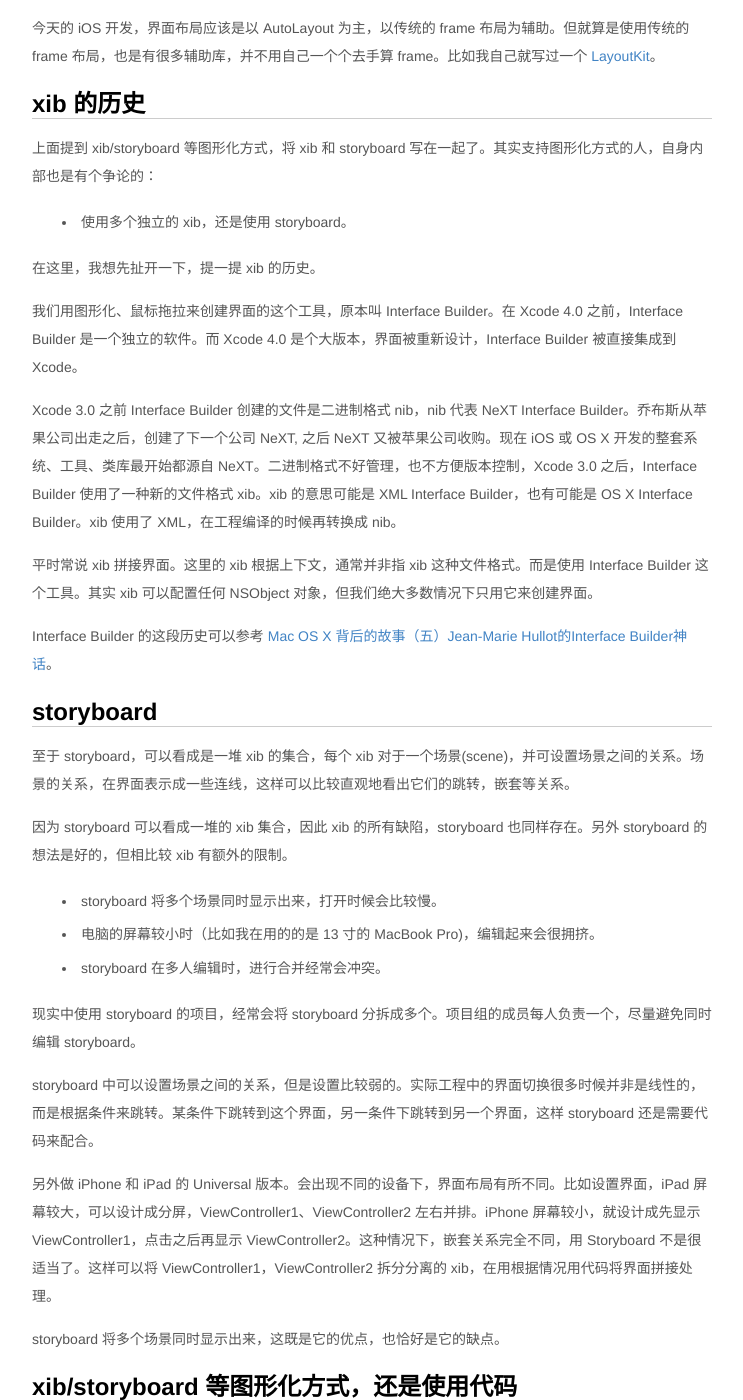
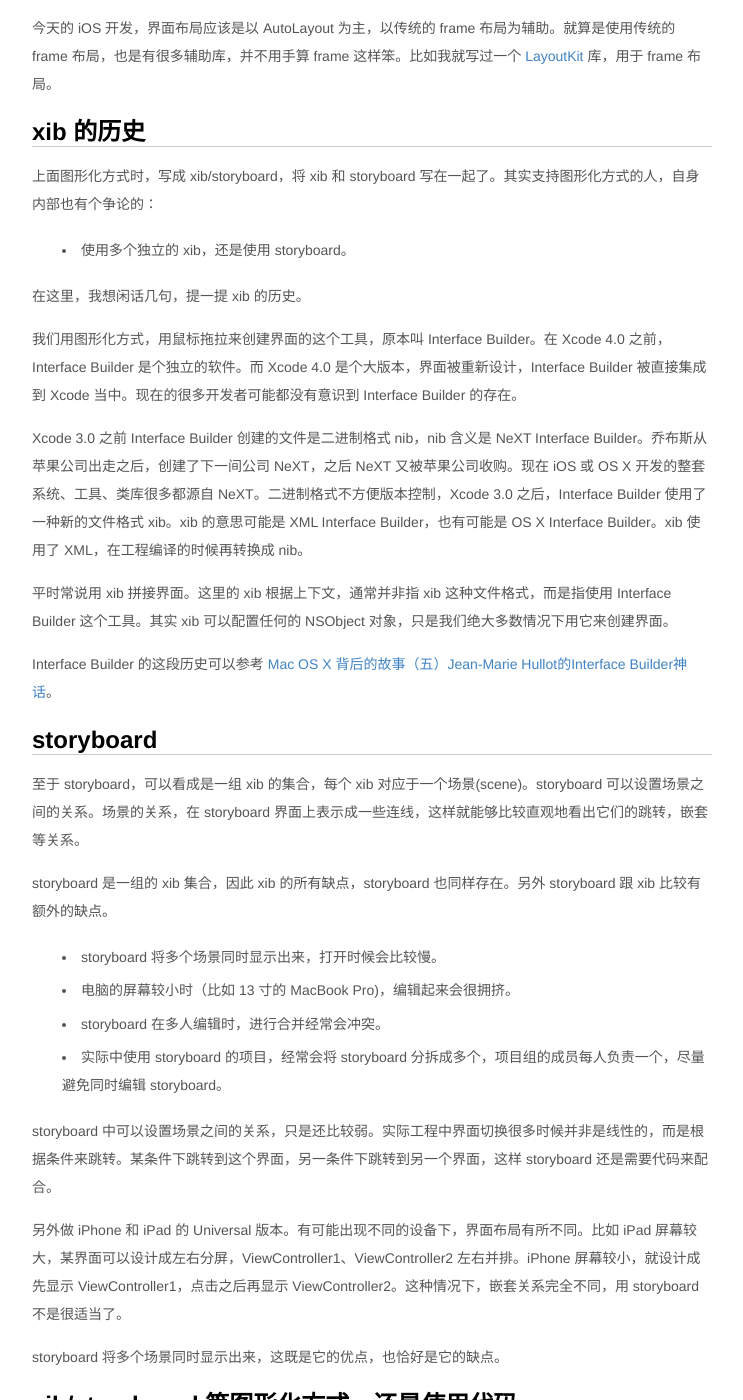
Before and after one commit to jzpangpang/hjcapple.github.com, a Jekyll site: the page built from _posts/2016-04-21-ios-make-ui.md, in a window 1280 px wide and 1400 px high, scrolled down 1025 px. Shown: the whole window, without its empty margins (268-1011 px from the left). Built offline with Jekyll 4.4.1, drawn with Linux system fonts in a browser that asks for light colours; nearby versions of some CDN libraries; some of the changed text lies outside the part shown.

Commit message:
修改文章

```diff
--- a/_posts/2016-04-21-ios-make-ui.md
+++ b/_posts/2016-04-21-ios-make-ui.md
@@ -4,124 +4,125 @@
 published: true
 ---
 
-开发 iOS 程序，搭建界面是避免不了的。到底应该怎么搭建界面呢？到现在还是一直争论不休。主要有两个争论：
+开发 iOS 程序，应该采用什么方式来搭建界面呢？这问题到现在还是争论不休。主要有两个争论：
 
 * 使用 xib/storyboard 这样的图形化方式搭建界面，还是使用代码。
 * 界面布局，是使用传统 frame 布局，还是使用 AutoLayout 设置约束。
 
 上面两个争论是相互独立的。使用代码可以选择 frame 布局或 AutoLayout。使用 xib/storyboard，同样也可以选择 frame 布局或 AutoLayout。
 
-但我发现，似乎很多人都搞不清楚这个相互独立的关系。他们会认为 AutoLayout 只能在 xib/storyboard 中使用，使用代码就只能用最原始的 frame 布局。从而有类似的问题，iPhone 有各种尺寸，是不是 iOS 已经不应该使用代码去手写界面了？
+但我发现，似乎很多人都搞不清楚这个相互独立的关系。他们认为 AutoLayout 只能在 xib/storyboard 中使用，使用代码就只能用最原始的 frame 布局。从而有类似的疑问，iPhone 有各种尺寸，是不是 iOS 开发中不应该使用代码去手写界面了？
 
 ## frame 布局还是 AutoLayout
 
-这个争论到今天算是慢慢消停了。iPhone 的屏幕已经有多种尺寸，应该优先采用 AutoLayout。只是 AutoLayout 也有缺陷，如：
+这个争论到今天逐渐消停了，大家慢慢达成共识，iPhone 的屏幕已经有多种尺寸，应该优先采用 AutoLayout。只是 AutoLayout 也有缺点，如：
 
 * 没有占位符，导致一些界面需要使用看不见的 view 作为占位。
 * 某些很常见的界面布局，比如等间距，用 AutoLayout 难以表述。
 * 需要配置很多约束，而约束设置比较繁琐。
-* 需要根据约束去求解真正的位置，某些场合下会有性能问题。比如稍微复杂一点的 TableViewCell。
+* 需要根据约束去求解真正的位置，这种约束求解相比于 frame 布局是比较耗时的，某些场合下会有性能问题。比如复杂的 TableViewCell。
 
-分析某样东西的时候，应该同时分析优缺点，只要优点大于缺点，这样东西就是有价值的。AutoLayout 有缺陷，在某些场合下需要注意，但整体上看 AutoLayout 是很有价值了。
+分析某样东西的时候，应该同时分析优缺点，只要优点大于缺点，这样东西就是有价值的。AutoLayout 有缺点，在某些场合下需要注意，但整体上看 AutoLayout 是很有价值了。
 
-今天的 iOS 开发，界面布局应该是以 AutoLayout 为主，以传统的 frame 布局为辅助。但就算是使用传统的 frame 布局，也是有很多辅助库，并不用自己一个个去手算 frame。比如我自己就写过一个 [LayoutKit](https://github.com/hjcapple/LayoutKit)。
+今天的 iOS 开发，界面布局应该是以 AutoLayout 为主，以传统的 frame 布局为辅助。就算是使用传统的 frame 布局，也是有很多辅助库，并不用手算 frame 这样笨。比如我就写过一个 [LayoutKit](https://github.com/hjcapple/LayoutKit) 库，用于 frame 布局。
 
 ## xib 的历史
 
-上面提到 xib/storyboard 等图形化方式，将 xib 和 storyboard 写在一起了。其实支持图形化方式的人，自身内部也是有个争论的：
+上面图形化方式时，写成 xib/storyboard，将 xib 和 storyboard 写在一起了。其实支持图形化方式的人，自身内部也有个争论的：
 
 * 使用多个独立的 xib，还是使用 storyboard。
 
-在这里，我想先扯开一下，提一提 xib 的历史。
+在这里，我想闲话几句，提一提 xib 的历史。
 
-我们用图形化、鼠标拖拉来创建界面的这个工具，原本叫 Interface Builder。在 Xcode 4.0 之前，Interface Builder 是一个独立的软件。而 Xcode 4.0 是个大版本，界面被重新设计，Interface Builder 被直接集成到 Xcode。
+我们用图形化方式，用鼠标拖拉来创建界面的这个工具，原本叫 Interface Builder。在 Xcode 4.0 之前，Interface Builder 是个独立的软件。而 Xcode 4.0 是个大版本，界面被重新设计，Interface Builder 被直接集成到 Xcode 当中。现在的很多开发者可能都没有意识到 Interface Builder 的存在。
 
-Xcode 3.0 之前 Interface Builder 创建的文件是二进制格式 nib，nib 代表 NeXT Interface Builder。乔布斯从苹果公司出走之后，创建了下一个公司 NeXT, 之后 NeXT 又被苹果公司收购。现在 iOS 或 OS X 开发的整套系统、工具、类库最开始都源自 NeXT。二进制格式不好管理，也不方便版本控制，Xcode 3.0 之后，Interface Builder 使用了一种新的文件格式 xib。xib 的意思可能是 XML Interface Builder，也有可能是 OS X Interface Builder。xib 使用了 XML，在工程编译的时候再转换成 nib。
+Xcode 3.0 之前 Interface Builder 创建的文件是二进制格式 nib，nib 含义是 NeXT Interface Builder。乔布斯从苹果公司出走之后，创建了下一间公司 NeXT，之后 NeXT 又被苹果公司收购。现在 iOS 或 OS X 开发的整套系统、工具、类库很多都源自 NeXT。二进制格式不方便版本控制，Xcode 3.0 之后，Interface Builder 使用了一种新的文件格式 xib。xib 的意思可能是 XML Interface Builder，也有可能是 OS X Interface Builder。xib 使用了 XML，在工程编译的时候再转换成 nib。
 
-平时常说 xib 拼接界面。这里的 xib 根据上下文，通常并非指 xib 这种文件格式。而是使用 Interface Builder 这个工具。其实 xib 可以配置任何 NSObject 对象，但我们绝大多数情况下只用它来创建界面。
+平时常说用 xib 拼接界面。这里的 xib 根据上下文，通常并非指 xib 这种文件格式，而是指使用 Interface Builder 这个工具。其实 xib 可以配置任何的 NSObject 对象，只是我们绝大多数情况下用它来创建界面。
 
 Interface Builder 的这段历史可以参考 [Mac OS X 背后的故事（五）Jean-Marie Hullot的Interface Builder神话](http://news.cnblogs.com/n/124292/)。
 
 ## storyboard
 
-至于 storyboard，可以看成是一堆 xib 的集合，每个 xib 对于一个场景(scene)，并可设置场景之间的关系。场景的关系，在界面表示成一些连线，这样可以比较直观地看出它们的跳转，嵌套等关系。
+至于 storyboard，可以看成是一组 xib 的集合，每个 xib 对应于一个场景(scene)。storyboard 可以设置场景之间的关系。场景的关系，在 storyboard 界面上表示成一些连线，这样就能够比较直观地看出它们的跳转，嵌套等关系。
 
-因为 storyboard 可以看成一堆的 xib 集合，因此 xib 的所有缺陷，storyboard 也同样存在。另外 storyboard 的想法是好的，但相比较 xib 有额外的限制。
+storyboard 是一组的 xib 集合，因此 xib 的所有缺点，storyboard 也同样存在。另外 storyboard 跟 xib 比较有额外的缺点。
 
 * storyboard 将多个场景同时显示出来，打开时候会比较慢。
-* 电脑的屏幕较小时（比如我在用的的是 13 寸的 MacBook Pro)，编辑起来会很拥挤。
+* 电脑的屏幕较小时（比如 13 寸的 MacBook Pro)，编辑起来会很拥挤。
 * storyboard 在多人编辑时，进行合并经常会冲突。
+* 实际中使用 storyboard 的项目，经常会将 storyboard 分拆成多个，项目组的成员每人负责一个，尽量避免同时编辑 storyboard。
 
-现实中使用 storyboard 的项目，经常会将 storyboard 分拆成多个。项目组的成员每人负责一个，尽量避免同时编辑 storyboard。
+storyboard 中可以设置场景之间的关系，只是还比较弱。实际工程中界面切换很多时候并非是线性的，而是根据条件来跳转。某条件下跳转到这个界面，另一条件下跳转到另一个界面，这样 storyboard 还是需要代码来配合。
 
-storyboard 中可以设置场景之间的关系，但是设置比较弱的。实际工程中的界面切换很多时候并非是线性的，而是根据条件来跳转。某条件下跳转到这个界面，另一条件下跳转到另一个界面，这样 storyboard 还是需要代码来配合。
-
-另外做 iPhone 和 iPad 的 Universal 版本。会出现不同的设备下，界面布局有所不同。比如设置界面，iPad 屏幕较大，可以设计成分屏，ViewController1、ViewController2 左右并排。iPhone 屏幕较小，就设计成先显示 ViewController1，点击之后再显示 ViewController2。这种情况下，嵌套关系完全不同，用 Storyboard 不是很适当了。这样可以将 ViewController1，ViewController2 拆分分离的 xib，在用根据情况用代码将界面拼接处理。
+另外做 iPhone 和 iPad 的 Universal 版本。有可能出现不同的设备下，界面布局有所不同。比如 iPad 屏幕较大，某界面可以设计成左右分屏，ViewController1、ViewController2 左右并排。iPhone 屏幕较小，就设计成先显示 ViewController1，点击之后再显示 ViewController2。这种情况下，嵌套关系完全不同，用 storyboard 不是很适当了。
 
 storyboard 将多个场景同时显示出来，这既是它的优点，也恰好是它的缺点。
 
 ## xib/storyboard 等图形化方式，还是使用代码
 
-我试过使用多个 xib，试过使用 storyboard，也试过使用代码。最后我采用的方案是：以代码为主，使用 xib 作为辅助，但不使用 storyboard。很多人可能不认同，先不要着急反驳，让我先说说我的理由。我也没有打算说服其它人，或者以后我的观点又会改变。
+我试过使用多个 xib，试过使用 storyboard，也试过使用代码。最后我采用的方案是：以代码为主，使用 xib 作为辅助，但不使用 storyboard。很多人可能不认同，先不要着急反驳，让我先说说我的理由。我也没有打算说服其它人。
 
 对于编程（包括界面编程），我有 3 个基本观念。
 
-* 编程，应该是批量解决问题。
+* 编程，应该追求批量解决问题。
 * 编程，应该追求复用。
 * 编程，应该追求容易修改。
 
-追求批量解决问题、并可以复用，这样你的工作就可以越做越快，可能最开始会慢一点，但会越来越快。
+追求批量解决问题、并可以复用，这样你的工作才可以越做越快，最开始会慢一点，但会越来越快。
 
-而一个项目随着时间推移，需求是肯定会变的。有些人追求预测准确，要一开始就去估计未来的变化。我相信有些人可以预测到将来的需求，只是这些人都是天才，我这种凡人根本就学不来。因此我追求的并非预测准确，而是当变化来临的时候，可以更容易修改。这种思路的不同，就会导致行为的不同。比如我不会花太多时间去定义需求，而只要有一个大方向就可以动手。这样我可以一开始写的很简单，之后再根据需求不断重构调整。
+而一个项目随着时间推移，需求是肯定会变的。就算怎么咒骂，需求还是会变。有些人追求预测准确，一开始就去估计未来的需求。我相信有些人可以预测到将来的变化，只是这些人都是天才，我这种凡人根本就学不来。因此我追求的并非预测准确，而是当变化来临的时候，可以更容易修改。这种思路的不同，就会导致行为的不同。比如我不会花太多时间去定义需求，而只要有一个大方向就可以动手，之后再根据需求不断重构调整。
 
-而使用 xib/storyboard 的图形化方式，经常会跟这三个基本观点相违背的。
+而使用 xib/storyboard 的这种图形化方式，经常会跟这三个基本观点相违背的。
 
-xib/storyboard 不可以批量解决问题。比如我有 N 个界面，需要换字体颜色，这样就需要改动 N 次。
+xib/storyboard 不可以批量解决问题。比如我有 N 个界面，需要换字体颜色，就需要改动 N 次。
 
-xib/storyboard 搭建的界面也不可以复用。粒度越大的东西越难复用，粒度越少的东西越容易复用。某个按钮，某个 view，某种基本布局，是很容易复用的，而xib/storyboard 拼接的大界面就难复用，并且 storyboard 比 xib 更难复用。
+xib/storyboard 搭建的界面难以复用。粒度越大的东西越难复用，粒度越少的东西越容易复用。某个按钮，某个 view，某种基本布局，是很容易复用的，而xib/storyboard 拼接的大界面就难复用，并且 storyboard 比 xib 更难复用。
 
-编程时候，一些有经验的人往往会将代码分拆比较细碎，再组合起来。就如同先生成一些小积木块，再拼接成一些大的积木块，一层层拼接上去。而在一些新手看来，这些代码会难以理解。新手倾向于一上来就做一个不可分解的一大块，觉得这样才是好的。新手往往会将好代码改坏了，而自己完全不知道。
+有些人可能会说，界面本身就不能复用。但使用代码的话，界面基本元素，比如色调、字体、线条、阴影、按钮等等是可以复用的，另外界面的约束设置也是可以复用的。但使用 xib/storyboard，所有的界面元素往往需要一个个重新设置，这样就基本不能复用了。
 
-至于容易修改，这个跟批量解决问题其实是有点重复的。假如修改时需要改动 N 次，本身就不容易修改。而就算是同一个界面，使用 xib/storyboard 配置约束之后，那些约束也是很难改动的。比如有 3 个按钮，配置好约束，但需要在中间插入一个按钮，改成 4 个按钮，往往再要折腾一阵子。另外接手他人的 xib/storyboard 文件进行修改，很难弄清楚它的约束关系，往往接手的时候往往会将约束全部删掉，再自己动手重新配置一遍。
+插一段闲话，编程时候，一些有经验的人往往会将代码分拆比较细碎，再组合起来。就如同先生成一些小积木块，再拼接成一些大的积木块，一层层拼接上去。而在一些新手看来，这些代码会难以理解。新手倾向于一上来就做一个不可分解的一大块，觉得这样才是好的。新手往往会将好代码改坏了，而自己完全不知道。
 
-xib/storyboard 用来验证想法做一些原型，或者做一些基本不会改动 Demo 时。但对于一个需要一直维护，经常改动的项目，会越来越慢。
+至于容易修改，这个跟批量解决问题其实是有点重复的。假如修改时需要改动 N 次，本身就不容易修改。而就算是同一个界面，使用 xib/storyboard 配置约束之后，那些约束也是很难改动的。比如有 3 个按钮，配置好约束，但需要在中间插入一个按钮，改成 4 个按钮，往往要折腾一阵子。另外接手他人的 xib/storyboard 文件进行修改，很难弄清楚它的约束关系，往往接手的时候往往会将约束全部删掉，再自己动手重新配置一遍。
 
-因此我不太喜欢 xib/storyboard 等图形化方式来拼接界面，而使用代码。有时也用 xib 来辅佐。但我只用 xib 来设置控件的样式了，比如字体、颜色、文字之类，之后再用代码来设置 AutoLayout 的约束。
+xib/storyboard 用来验证想法，做一些基本不会变动的原型，会很快捷方便。但对于一个需要一直维护，经常改动的项目，其实并不会比代码快。
+
+因此我不太喜欢 xib/storyboard 来搭建界面，而喜欢使用代码。有时也用 xib 来辅佐。但我只用 xib 来设置控件的样式了，比如字体、颜色、文字之类，之后再用代码来设置 AutoLayout 的约束。
 
 ## 图形化
 
-有些人总推荐图形化，而排斥写代码，他们觉得这样简单。但到底什么是简单呢？不少人认为简单就是直观，不用思考，一看就会了。而我自己认为，简单是指行为一致，绝少或者没有例外情况。对于我来说，简单的东西可以是不直观的，可能需要学习，但一旦学会了，就可以无差别地处理一大堆问题。
+有些人总盲目推荐图形化，而排斥写代码，他们觉得这样简单。但到底什么是简单呢？不少人认为简单就是直观，不用思考，一看就会了。而我认为，简单是指行为一致，绝少或者没有例外情况。简单的东西可以是不直观的，可能需要学习，但一旦学会了，就可以无差别地处理一大堆问题。
 
-因此图形化的东西并非一定是简单，代码也并非一定是复杂的。
+因此图形化的东西并非一定是简单的，代码也并非一定是复杂的。
 
-我并非反对图形化，只是不喜欢用鼠标在 xib 界面上拖拉约束。这样做很傻很慢，并很不灵活。我甚至觉得 xib 在 AutoLayout 时代，用鼠标拖拉约束，已经走入了歧途。
+我并非反对图形化，只是觉得用鼠标在 xib 界面上拖拉约束，这样做很傻很慢，并很不灵活。我甚至觉得 xib 在 AutoLayout 时代，用鼠标拖拉约束，已经走入了歧途。
 
-很多人想象中的图形化工具，就是不用写代码，这些工具生成大量的配置文件，就为了避免人们写代码。他们似乎觉得用写代码就是落后和原始的。但实际上在 iOS 界面开发中，写代码根本不是一个问题。最主要问题是，写代码到真正可以预览的时间太长了。更应该关注的是如何缩小代码到预览的反馈过程，而不是排斥代码。
+很多人一听说图形化工具，第一反应就是不用写代码。有些工具生成大量的配置文件，就为了避免人们写代码。他们似乎觉得写代码就是落后和原始的。
+
+而 iOS 界面开发中，写代码根本不是一个问题。最主要问题是：从写代码到真正可以预览的时间太长了。我们更应该关注的是如何缩短代码到预览的反馈过程，而不是排斥代码。
 
 对于程序员来说，代码反而是最直观，最灵活，最好控制的。
 
-我更希望的方式，还是用代码来写界面，但可以实时看到最终效果。就好像做网页和写 Markdown 一样。我很希望 Swift 语言 playground 可以应用到实际工程当中，比如某个文件可以在编译和解释之间自由切换。平时开发的时候，是解释执行的，修改代码之后可以实时看到效果。最后发布的时候，是编译过的，这样可以加快运行速度。
+我希望的方式，还是用代码来写界面，但可以实时看到效果。就好像做网页和写 Markdown 一样，代码写完之后一保存就可以看到效果。我很希望 Swift 语言 playground 可以应用到实际工程当中。或者 Swift 的某些文件可以在编译和解释之间自由切换，平时开发的时候，是解释执行的，修改代码之后可以实时看到效果。最后发布的时候，是编译过的，这样可以加快程序运行速度。
 
 图形化工具，目的并非是不用写代码，真正的目是缩短修改到预览的反馈过程。让我们眼睛可以实时看到变化，而不仅仅通过想象。
 
 ## AutoLayout 布局库
 
-用代码手写约束是很麻烦的，所以就出现很多 AutoLayout 布局库。
+用代码手写约束是很麻烦的，也就出现很多 AutoLayout 布局库。
 
-假如 Objective-C 语言，推荐使用 [Masonry](https://github.com/SnapKit/Masonry)。
+假如 Objective-C 语言，可以使用 [Masonry](https://github.com/SnapKit/Masonry)。假如 Swift 语言，可以使用 [Cartography](https://github.com/robb/Cartography) 或者 [SnapKit](https://www.zhihu.com/question/42251996/answer/94998652)。
 
-假如 Swift 语言，可以使用 [Cartography](https://github.com/robb/Cartography) 或者 [SnapKit](https://www.zhihu.com/question/42251996/answer/94998652)。
-
-这几个库以前我都使用过，都十分出色。只是这些库用起来还是不够方便，它们的 API 每次调用只配置一两个 view 之间的约束，从代码本身很难从整体看到各个 view 之间的关系。
+这几个库我都用过，都十分出色。只是这些库用起来还是不够方便，它们的 API 每次调用只配置一两个 view 之间的约束，从代码本身很难从整体看到各个 view 之间的关系。
 
 现在我使用的布局库，是用 Swift 语言自己编写的。有兴趣的可以看看这里 [AutoLayoutKit](https://github.com/hjcapple/AutoLayoutKit)。
 
 ## Size Class
 
-现在 iOS 开发，提到界面适配，总会说 AutoLayout 的 Size Class，两个东西总被拿过来一起说。其实 AutoLayout 跟 Size Class 是两个完全不同的东西。
+现在 iOS 开发，提到界面适配，总会说 AutoLayout 和 Size Class，两个东西总被拿过来一起说，似乎两者是不可分开的。其实 AutoLayout 跟 Size Class 是两个完全不同的东西。
 
-Size Class 其实只是按照 view 的尺寸大小，分成几个类型。之后就在 xib/storyboard 根据类型不同，分开设置两套不同的约束。比如同时适配 iPhone 和 iPad，就为 iPhone 这种 Size Class 类型设置一次约束，再为 iPad 设置一套约束。但 Size Class 的分类其实很不完整的，比如 iPhone 6 Plus 这种介乎于手机和平板之间的尺寸，就容易出问题。
+Size Class 只是按照 view 的尺寸大小，分成几个类型。之后就在 xib/storyboard 根据类型不同，分开设置不同的约束。比如同时适配 iPhone 和 iPad，就为 iPhone 这种 Size Class 类型设置一次约束，再为 iPad 设置一套约束。当然了，相同的约束可以设置一遍，但不同的约束还是需要设置两次。Size Class 的分类其实粗糙不完整的，比如 iPhone 6 Plus 这种介乎于手机和平板之间的尺寸，就容易出问题。
 
-而 Size Class 对于我这种用代码布局的人来说，根本就没有多大作用。我都已经用代码了，布局的时候往往也可以拿到 View 的精确大小，这样就没有什么必要再对 View 的尺寸大小进行分类。
+而 Size Class 对于我这种用代码布局的人来说，根本就没有多大作用。我都已经用代码了，布局的时候往往也可以拿到 view 的精确大小，这样就没有什么必要再对 view 的尺寸大小进行分类。
 
-有些人提到 xib/storyboard 的好处，也往往是说，用 AutoLayout 和 Size Class，可以一行代码都不写，就适配 iPhone 和 iPad。上文我就提到过，不写代码并非是个好处。界面逻辑不写在代码里面，就是在配置里面，肯定还是有个地方需要写的。只是写在配置里面，你看不到而已，复杂性还是一直在的。
+有些人提到 xib/storyboard 的好处，也往往是说，用 AutoLayout 和 Size Class，可以一行代码都不写，就适配 iPhone 和 iPad。上文我就提到过，不写代码并非是个好处。界面逻辑不写在代码里面，就是在配置里面，肯定还是有个地方需要写的。只是写在配置里面，你看不到而已，复杂性还是一直在的。而将约束设置几次也并不值得骄傲。
```
